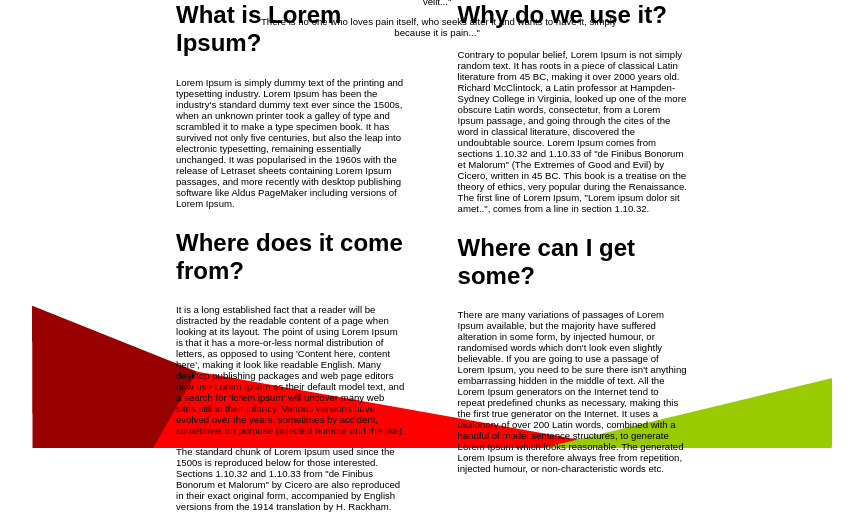
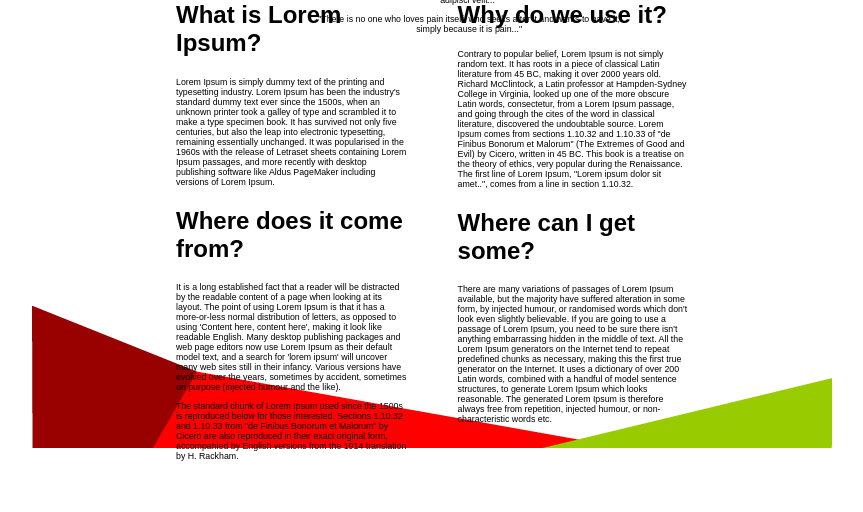
Before and after one commit to rs126/RioSaliansP6WebDev, a website: page index.html in a window 1280 px wide. Shown: the part 352-864 px from the top of the page, without its empty margins (216-1079 px from the left). After the commit the page ends 813 px from the top, so only its background shows below. Drawn offline with Linux system fonts and the light colour scheme.

Commit message:
update 2

```diff
--- a/css/style.css
+++ b/css/style.css
@@ -30,7 +30,9 @@ html {
 }
 
 .bodydiv p{
-  font-size: 60%;
+  font-size: 55%;
+
+
 }
 
 
@@ -42,13 +44,14 @@ html {
   text-align: center;
   /* background-color: blue; */
   margin-left: 12%;
+   text-align: center;
 
 }
 
 .div1 p{
 
   margin-top: 0;
-  align-self: center;
+  margin-left: 5vw;
 }
 
 
```
